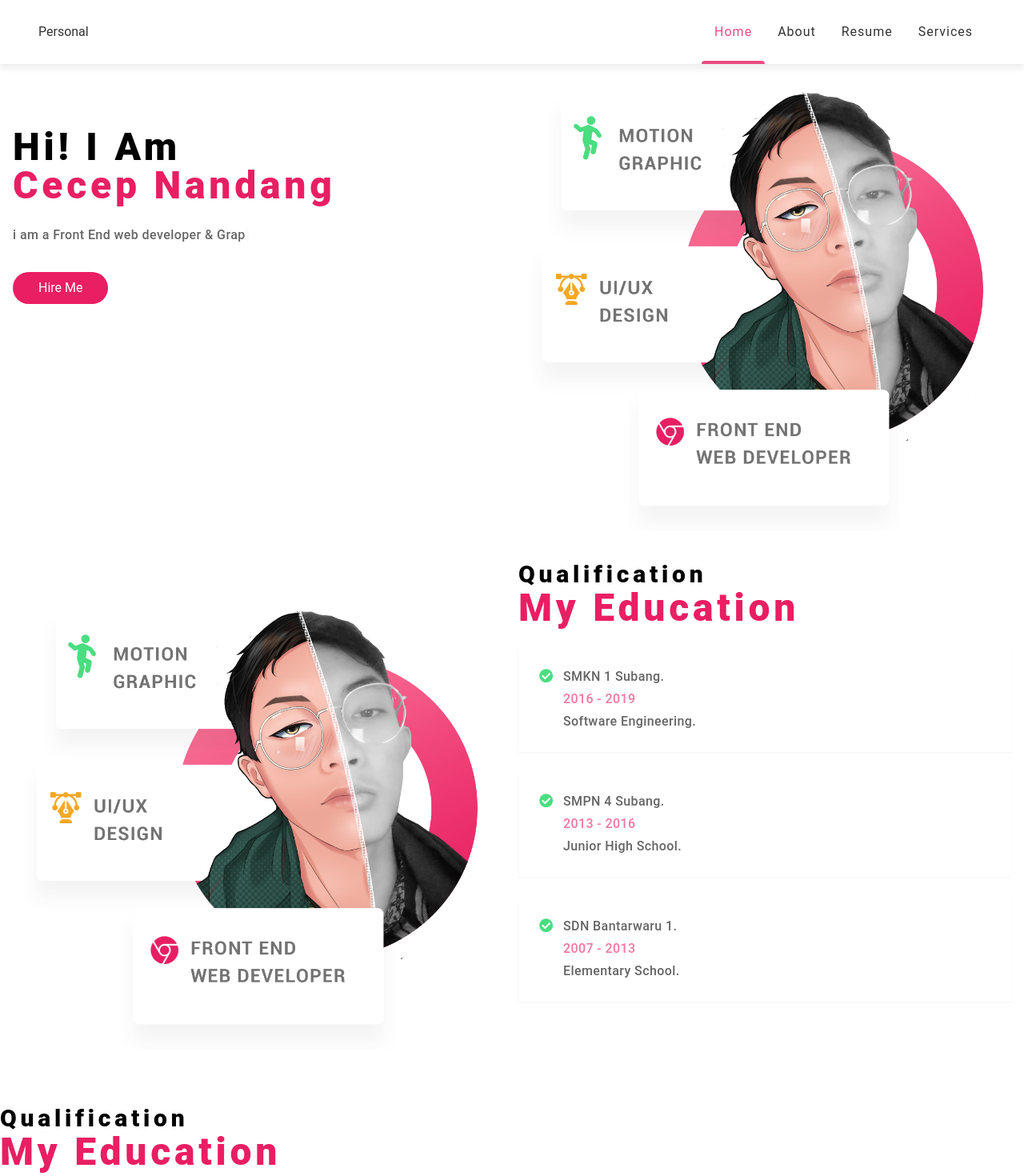
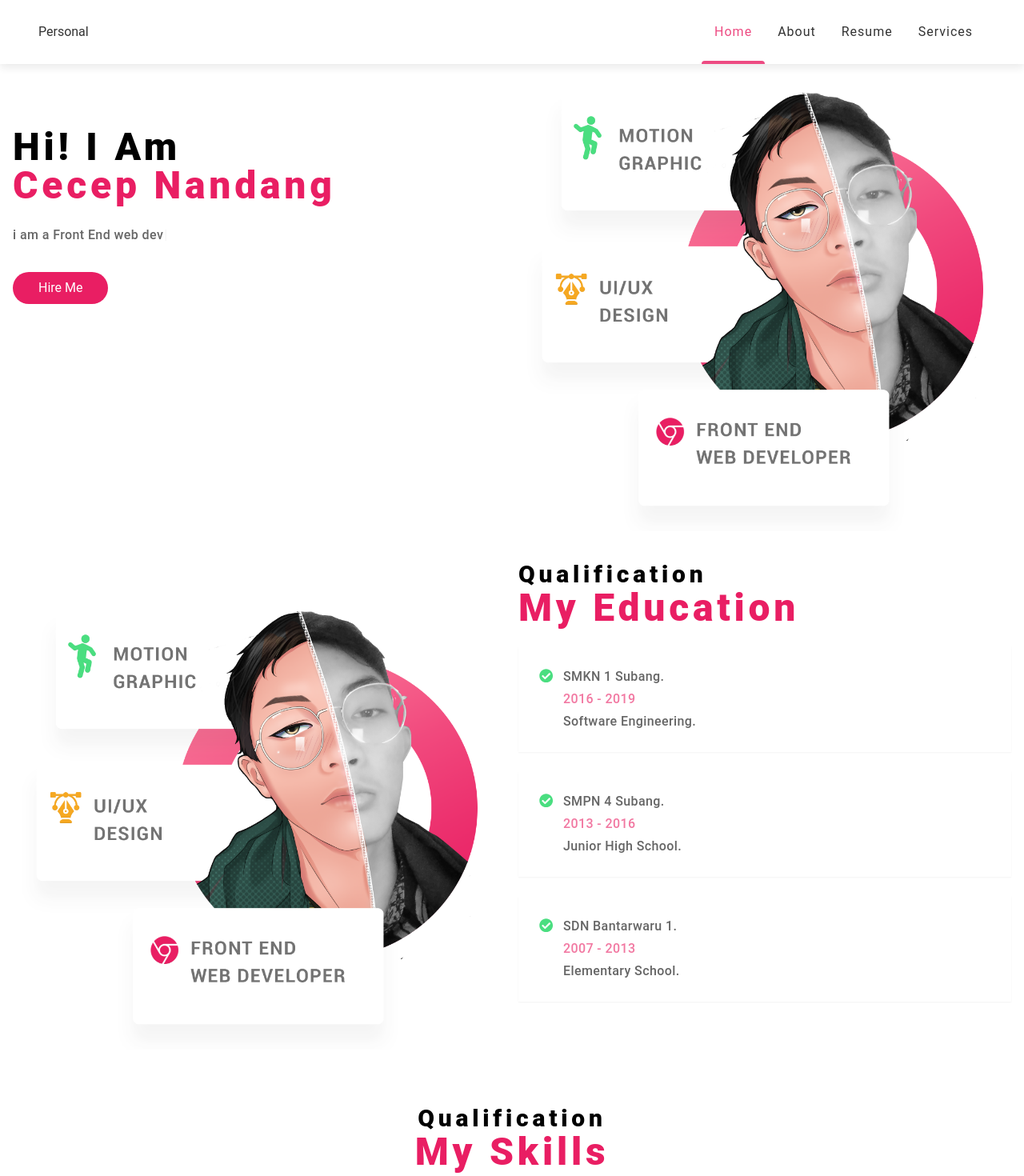
Before and after one commit to cecepns/myportfolio, a Next.js app: page / in a window 1280 px wide. Shown: the top 1470 px of the page at 80% size. Built offline with nearby package versions, Linux system fonts and the light colour scheme.

Commit message:
fix bug type writter

```diff
--- a/components/aboutme.js
+++ b/components/aboutme.js
@@ -18,9 +18,18 @@ function AboutMe() {
                         <p className="tracking-wide leading-7 font-medium opacity-60">
                             <Typewriter
                                 options={{
-                                strings: ['i am a Front End web developer & Graphic designer, i was born in indramayu 29 april 2001 and now 19 years old. I am very interested in the world of technology which is trending and has its own uniqueness. On the other hand, I am also interested in digital business and looking for crazy ideas for businesses that can compete internationally.'],
+                                strings: [
+                                    'i am a Front End web developer',
+                                    'Graphic designer',
+                                    'UI/UX Designer',
+                                    'Motion Grapher',
+                                    'i was born in indramayu 29 april 2001 and now 19 years old',
+                                    'I am very interested in the world of technology which is trending and has its own uniqueness. On the other hand, I am also interested in digital business and looking for crazy ideas for businesses that can compete internationally.'
+                                ],
                                 autoStart: true,
-                                loop: false
+                                delay: 100,
+                                changeDelay: 200,
+                                loop: true
                             }}/>
 
                         </p>
--- a/components/skills.js
+++ b/components/skills.js
@@ -4,13 +4,13 @@ function Skills() {
     return (
         <div className="bg-white">
             <h2
-                className="text-left font-extrabold text-3xl md:text-5xl tracking-widest leading-tight text-opacity-90 my-6 ">
+                className="text-center font-extrabold text-3xl md:text-5xl tracking-widest leading-tight text-opacity-90 my-6 ">
                 <span className="text-3xl">
                     Qualification
                 </span>
                 <br></br>
                 <span className="text-primary">
-                    My Education
+                    My Skills
                 </span>
             </h2>
 
```
